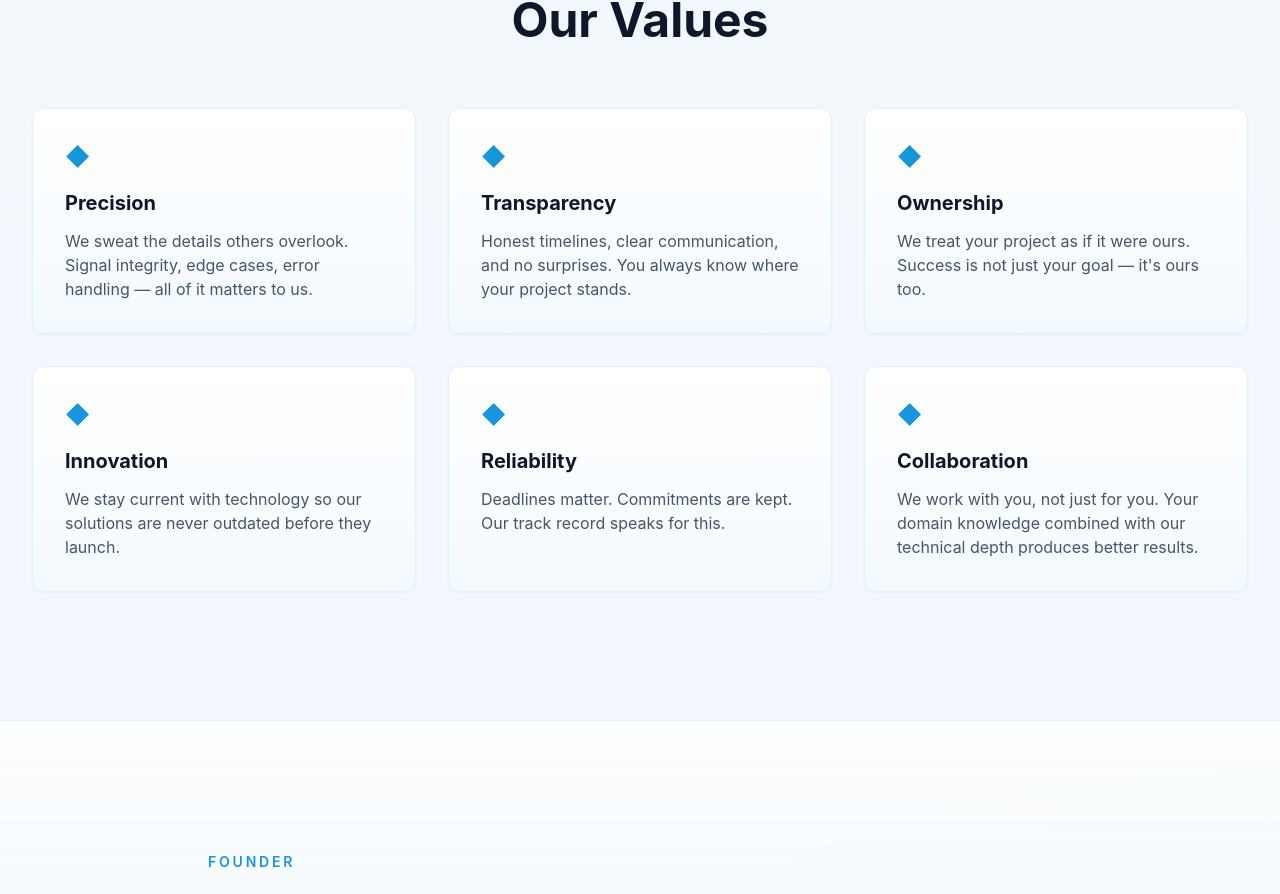
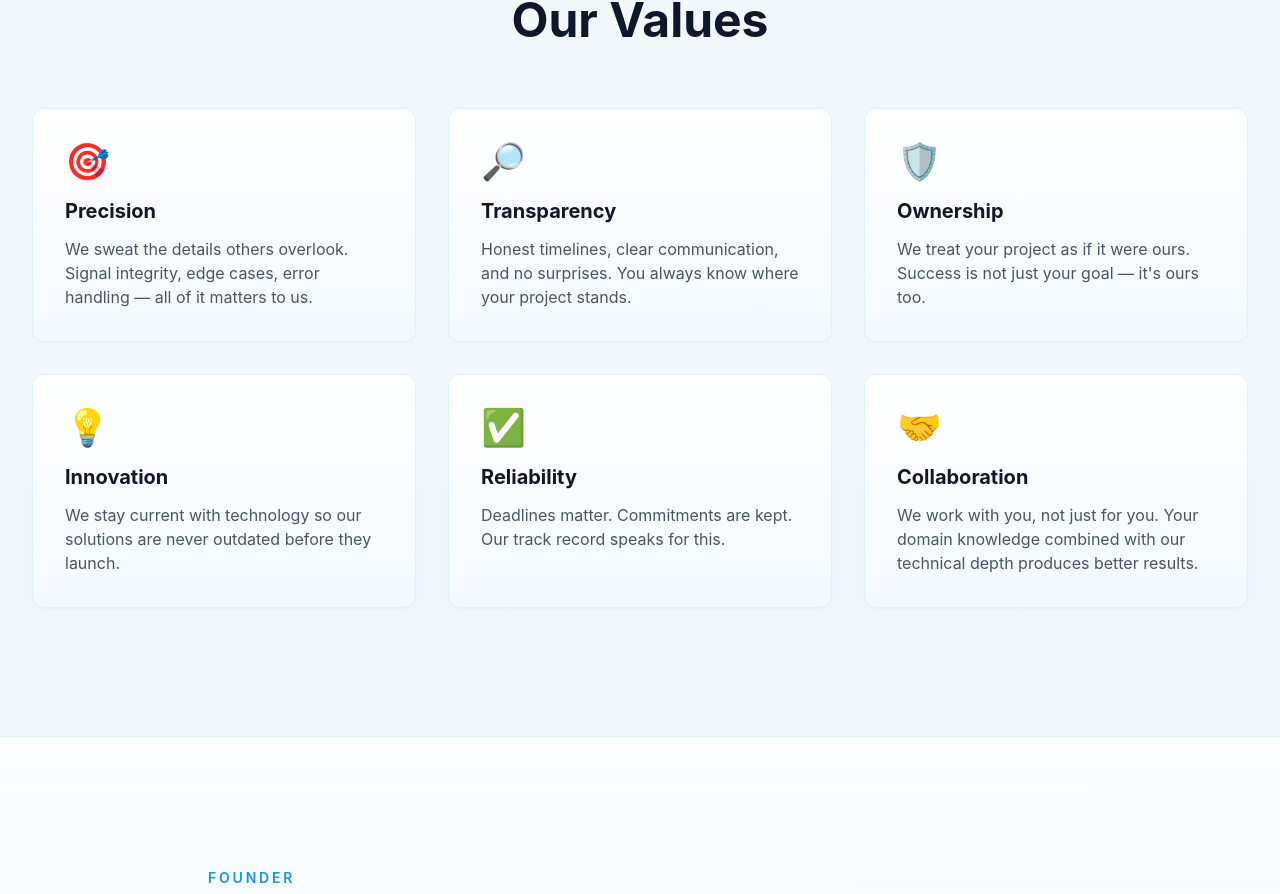
Before and after one commit to Bharkkav/Novultex_webpage, a Next.js app: page /about in a window 1280 px wide. Shown: the part 2170-3064 px from the top of the page. Built offline with nearby package versions, Linux system fonts and the light colour scheme.

Commit message:
enhanced

```diff
--- a/app/about/page.tsx
+++ b/app/about/page.tsx
@@ -6,12 +6,12 @@ import Link from 'next/link'
 
 export default function About() {
   const values = [
-    { title: 'Precision', desc: 'We sweat the details others overlook. Signal integrity, edge cases, error handling — all of it matters to us.' },
-    { title: 'Transparency', desc: 'Honest timelines, clear communication, and no surprises. You always know where your project stands.' },
-    { title: 'Ownership', desc: 'We treat your project as if it were ours. Success is not just your goal — it\'s ours too.' },
-    { title: 'Innovation', desc: 'We stay current with technology so our solutions are never outdated before they launch.' },
-    { title: 'Reliability', desc: 'Deadlines matter. Commitments are kept. Our track record speaks for this.' },
-    { title: 'Collaboration', desc: 'We work with you, not just for you. Your domain knowledge combined with our technical depth produces better results.' },
+    { icon: '🎯', title: 'Precision', desc: 'We sweat the details others overlook. Signal integrity, edge cases, error handling — all of it matters to us.' },
+    { icon: '🔎', title: 'Transparency', desc: 'Honest timelines, clear communication, and no surprises. You always know where your project stands.' },
+    { icon: '🛡️', title: 'Ownership', desc: 'We treat your project as if it were ours. Success is not just your goal — it\'s ours too.' },
+    { icon: '💡', title: 'Innovation', desc: 'We stay current with technology so our solutions are never outdated before they launch.' },
+    { icon: '✅', title: 'Reliability', desc: 'Deadlines matter. Commitments are kept. Our track record speaks for this.' },
+    { icon: '🤝', title: 'Collaboration', desc: 'We work with you, not just for you. Your domain knowledge combined with our technical depth produces better results.' },
   ]
 
   return (
@@ -100,7 +100,7 @@ export default function About() {
           <div className="grid grid-cols-1 md:grid-cols-2 lg:grid-cols-3 gap-8">
             {values.map((value) => (
               <div key={value.title} className="card-surface p-8">
-                <div className="text-2xl mb-4 text-brand">◆</div>
+                <div className="text-4xl mb-4">{value.icon}</div>
                 <h4 className="text-xl font-bold mb-3 text-slate-900">{value.title}</h4>
                 <p className="text-slate-600">{value.desc}</p>
               </div>
--- a/app/contact/page.tsx
+++ b/app/contact/page.tsx
@@ -133,7 +133,7 @@ export default function Contact() {
 
                 <div className="form-group">
                   <label htmlFor="company" className="block text-sm font-medium mb-2">
-                    Company / Organization
+                    Company / Organization <span className="text-slate-500">(optional)</span>
                   </label>
                   <input
                     type="text"
@@ -156,9 +156,11 @@ export default function Contact() {
                     value={formData.service}
                     onChange={handleChange}
                     required
-                    className="w-full px-4 py-3 rounded-lg bg-white border border-sky-100 text-slate-900 focus:border-brand focus:ring-2 focus:ring-sky-200 transition-all"
+                    className={`w-full px-4 py-3 rounded-lg bg-white border border-sky-100 focus:border-brand focus:ring-2 focus:ring-sky-200 transition-all ${
+                      formData.service ? 'text-slate-900' : 'text-slate-400'
+                    }`}
                   >
-                    <option value="">Select a service</option>
+                    <option value="" className="text-slate-400">Select a service</option>
                     <option>Embedded & IoT Systems</option>
                     <option>PCB Design & Prototyping</option>
                     <option>Software Development</option>
```
